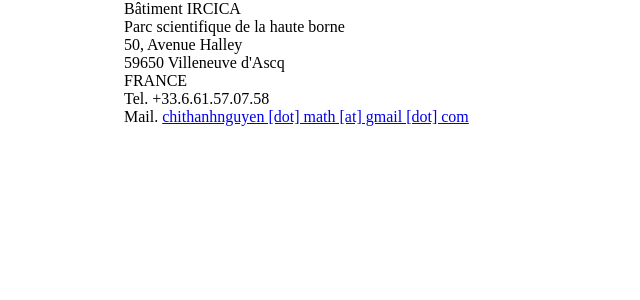
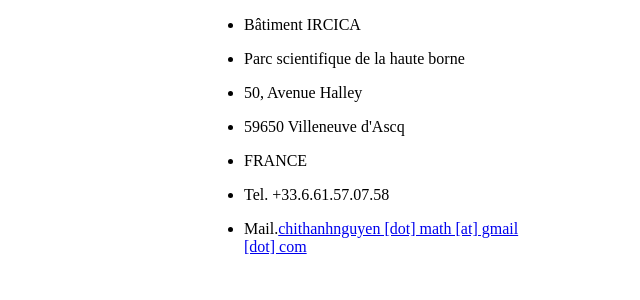
Before and after one commit to ctnguyen/ctnguyen, a PHP site: page /html_fr/_contact.html in a window 1280 px wide. Shown: the top 300 px of the page, without its empty margins (276-916 px from the left). Run offline with PHP 8.4, Linux system fonts and the light colour scheme.

Commit message:
UP : fix layout bug

```diff
--- a/ctn_web/html_fr/_contact.html
+++ b/ctn_web/html_fr/_contact.html
@@ -5,19 +5,25 @@
 <!-- To change -->
 <link id="contentstyle" href="styles/_contact.css" rel="stylesheet" type="text/css" media="screen" />
 
-<style type="text/css">body {width:30em;margin:auto;}</style>
+<style type="text/css">body {width:20em;margin:auto;}</style>
 
 </head>
 <body>
 	<div id="content">
-		<div id="adress">
-			Bâtiment IRCICA<br /> Parc scientifique de la haute borne<br /> 50,
-			Avenue Halley<br /> 59650 Villeneuve  d'Ascq<br /> FRANCE
+		<div>
+			<ul class="_contact adress">
+				<li><p>Bâtiment IRCICA</p></li>
+				<li><p>Parc scientifique de la haute borne</p></li>
+				<li><p>50, Avenue Halley</p></li>
+				<li><p>59650 Villeneuve  d'Ascq</p></li>
+				<li><p>FRANCE</p></li>
+			</ul>
 		</div>
-		<div id="mail">
-			Tel. +33.6.61.57.07.58<br /> Mail. <a
-				href="mailto:chithanhnguyen.math@gmail.com">chithanhnguyen [dot]
-				math [at] gmail [dot] com</a>
+		<div>
+			<ul class="_contact mail">
+				<li><p>Tel. +33.6.61.57.07.58</p></li>
+				<li><p>Mail.<a href="mailto:chithanhnguyen.math@gmail.com">chithanhnguyen [dot] math [at] gmail [dot] com</a></p></li>
+			</ul>
 		</div>
 	</div>
 </body>
--- a/ctn_web/html_fr/_home.html
+++ b/ctn_web/html_fr/_home.html
@@ -15,7 +15,7 @@
 			<img class="_home" src="images/_ctn.JPG" alt="Chi-Thanh NGUYEN" />
 		</div>
 		<div id="presentation" class="_home">
-			<p class="_home">Je crée mon siteweb pour deux principales buts :</p>
+			<p class="_home">Je crée mon siteweb pour deux principales raisons :</p>
 			<ul id="motivations" class="_home">
 				<li class="_home">Mettre en public mes compétences professionnelles</li>
 				<li class="_home">Apprendre quelques web technologies :
--- /dev/null
+++ b/ctn_web/styles/_contact.css
@@ -0,0 +1,4 @@
+/*  === global styles ==== */
+ul._contact {
+list-style-type: none;
+}
--- a/ctn_web/styles/_sidebar.css
+++ b/ctn_web/styles/_sidebar.css
@@ -3,11 +3,9 @@
 	width:30%;
     margin-left: auto;
     margin-right: auto;
-	/*float: right;*/
 }
 
 ul._sidebar.menu {
-	border: 1px solid black;
 	list-style-type: none;
 }
 
--- a/ctn_web/styles/layout.css
+++ b/ctn_web/styles/layout.css
@@ -16,8 +16,7 @@ body{
 }
 
 #page{
-	margin : auto;
-	padding: auto;
+	padding: 0 0 0 0;
 }
 
 #actuallang{
@@ -31,13 +30,11 @@ body{
 }
 
 #sidebar{
-	margin: 0 0 0 0;
 	padding: 0 0 0 0;
 	float:left;
 }
 
 #content{
-	margin : 0 0 0 0;
 	padding: 0 0 0 0;
 	float:right;
 }
```
Also changed, not shown: ctn_web/index.html (+5 -4 lines), ctn_web/scripts/_layout.js (+20 -7 lines).
